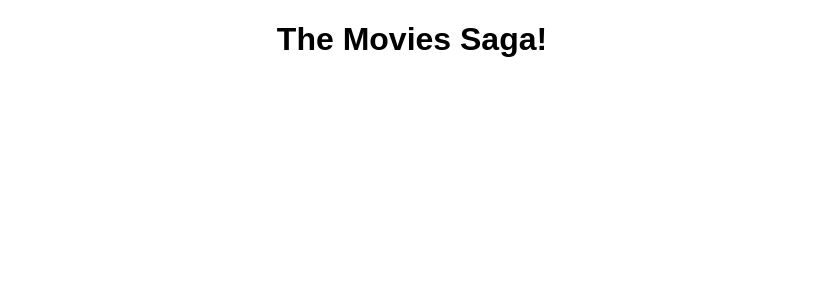
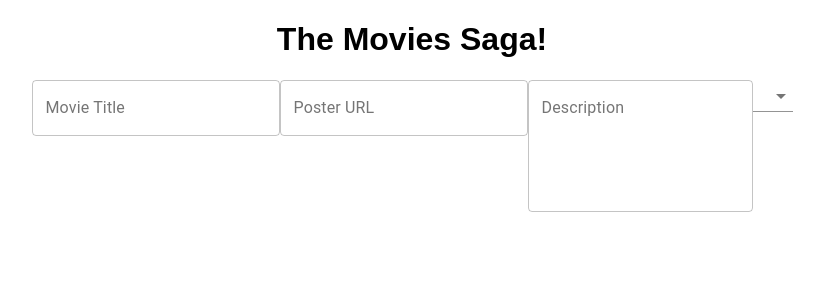
Before and after one commit to Raveryk/Movie-List, a React (Create React App) app: page /#/ in a window 1280 px wide. Both pictures are taken after a click on the button "ADD MOVIE". Shown: the top 300 px of the page, without its empty margins (228-1052 px from the left). Built offline with nearby package versions, Linux system fonts and the light colour scheme; no server answers.

Commit message:
Added basic input form items. Needs more styling and connecting values to POST.

```diff
--- a/src/components/AddMovie/AddMovie.jsx
+++ b/src/components/AddMovie/AddMovie.jsx
@@ -1,9 +1,32 @@
+import TextField from '@material-ui/core/TextField';
+import Select from '@material-ui/core/Select';
+import MenuItem from '@material-ui/core/MenuItem';
 
 
 function AddMovie() {
 
     return(
         <>
+        <form>
+            <TextField label="Movie Title" variant="outlined"/>
+            <TextField label="Poster URL" variant="outlined"/>
+            <TextField label="Description" multiline rows={5} variant="outlined"/>
+            <Select value="Genre">
+                <MenuItem>Adventure</MenuItem>
+                <MenuItem>Animated</MenuItem>
+                <MenuItem>Biographical</MenuItem>
+                <MenuItem>Comedy</MenuItem>
+                <MenuItem>Disaster</MenuItem>
+                <MenuItem>Drama</MenuItem>
+                <MenuItem>Epic</MenuItem>
+                <MenuItem>Fantasy</MenuItem>
+                <MenuItem>Musical</MenuItem>
+                <MenuItem>Romantic</MenuItem>
+                <MenuItem>Sci-Fi</MenuItem>
+                <MenuItem>Space-Opera</MenuItem>
+                <MenuItem>Superhero</MenuItem>
+            </Select>
+        </form>
 
         </>
     )
```
